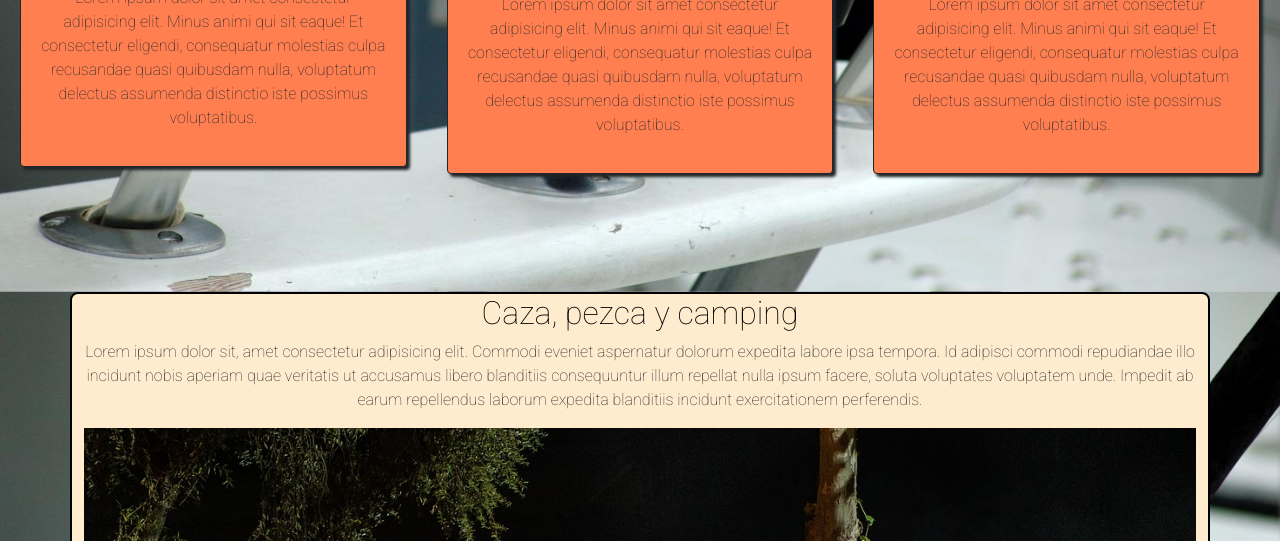
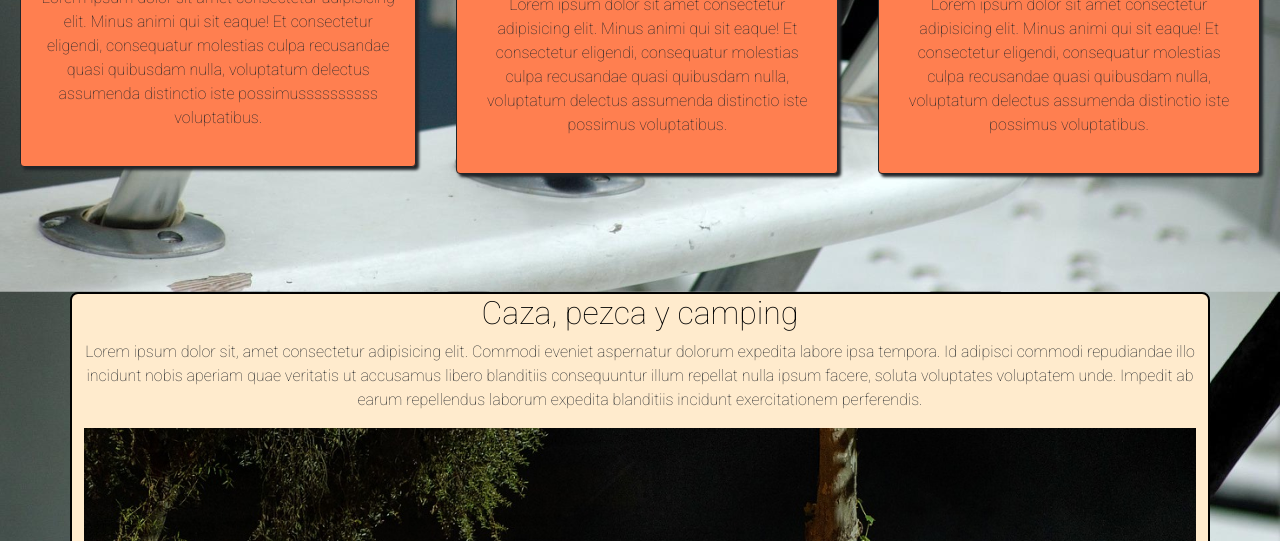
Before and after one commit to sjcrippa/desafio-git-animaciones-41200, a website: page index.html in a window 1280 px wide. Shown: the part 559-1100 px from the top of the page. Drawn offline with nearby package versions, Linux system fonts and the light colour scheme.

Commit message:
test marucho

```diff
--- a/index.html
+++ b/index.html
@@ -54,7 +54,7 @@
             <h2>Articulos de Camping</h2><br>
             <p>Lorem ipsum dolor sit amet consectetur adipisicing elit. Minus animi qui sit eaque! Et consectetur
                     eligendi, consequatur molestias culpa recusandae quasi quibusdam nulla, voluptatum delectus
-                    assumenda distinctio iste possimus voluptatibus.</p>
+                    assumenda distinctio iste possimussssssssss voluptatibus.</p>
         </div>
         <div class="caja">
             <h2>Reparacion de cañas y reels</h2>
```
